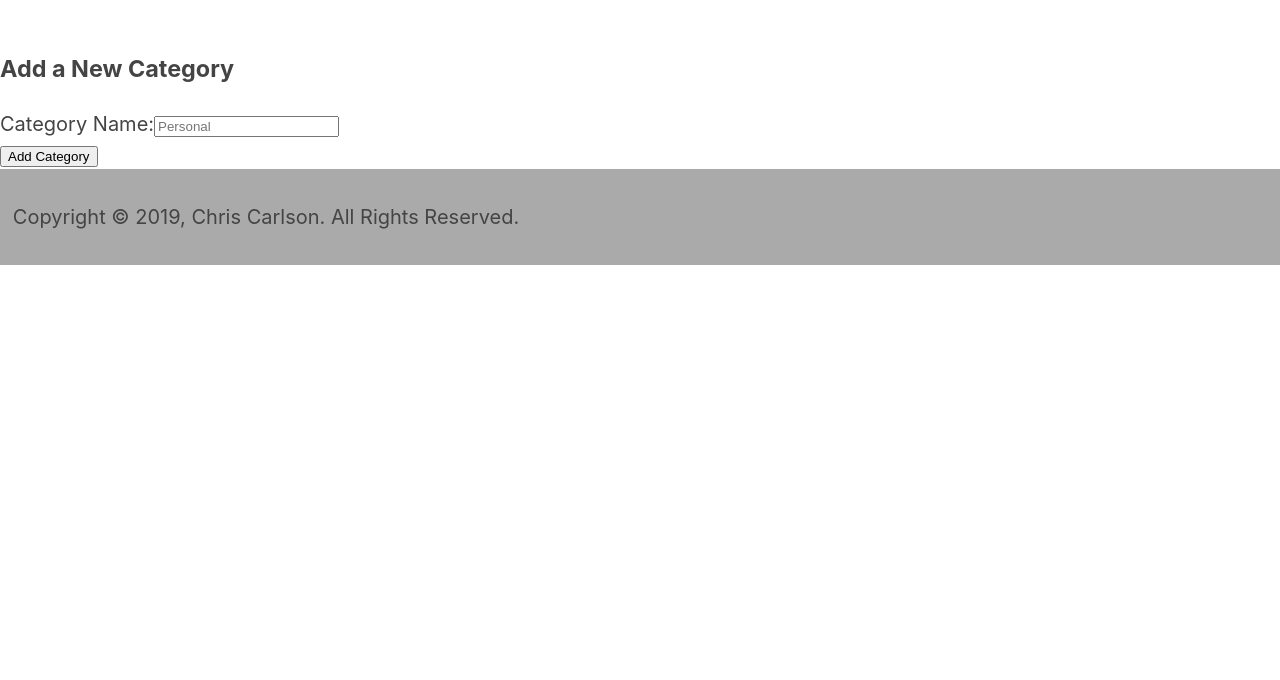
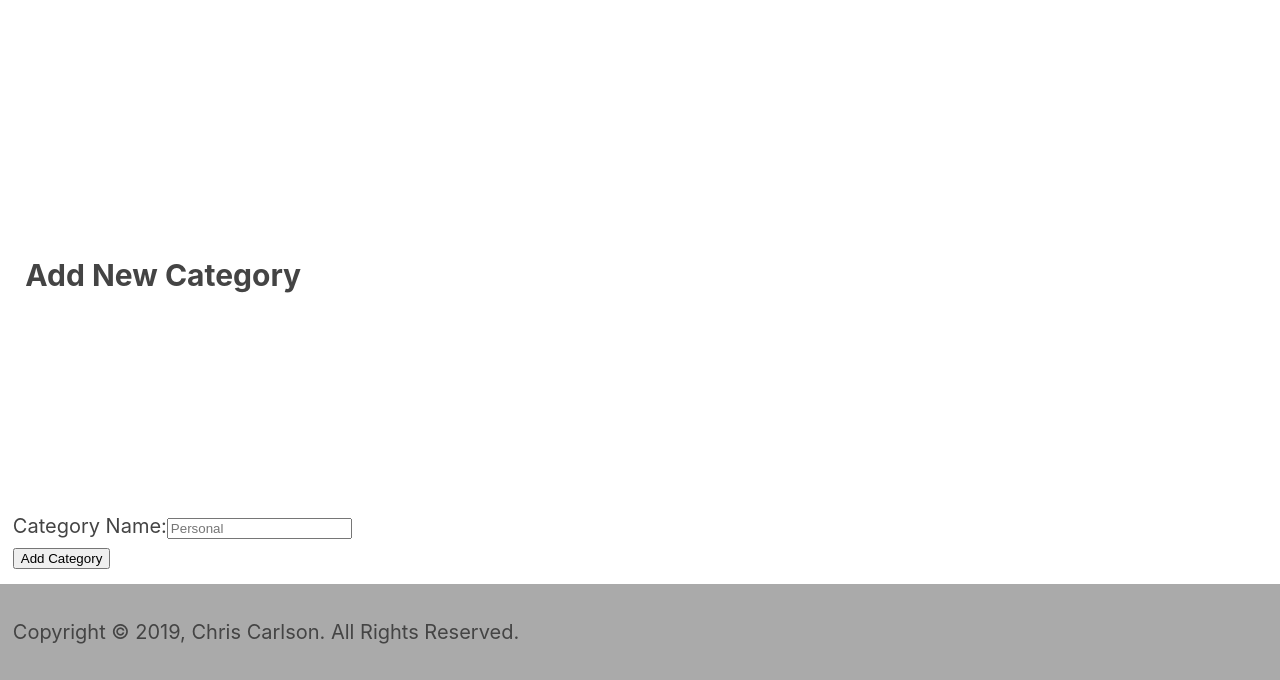
Before and after one commit to chriscarlsondev/muchtodo-client, a React (Create React App) app: page /addnewcategory in a window 1280 px wide. Shown: the part 520-1200 px from the top of the page. Before the commit the page ends 800 px from the top, so only its background shows below. Built offline with nearby package versions, Linux system fonts and the light colour scheme.

Commit message:
added now.json and made minor UI changes to add category form

```diff
--- a/src/components/AddCategoryForm/AddCategoryForm.js
+++ b/src/components/AddCategoryForm/AddCategoryForm.js
@@ -4,16 +4,20 @@ import './AddCategoryForm.css'
 export default class AddCategoryForm extends Component {
   render() {
       return <>
+          <section>
+          <header>
+            <h2>Add New Category</h2>
+        </header>
          <form id="add-new-category">
           <div className="form-section">
-            <h3>Add a New Category</h3>
             <label htmlFor="category-name">Category Name:</label>
             <input type="text" id="category-name" name="category-name" placeholder="Personal" required />
           </div>
           <div className="form-section">
             <button type="submit">Add Category</button>
           </div>
-          </form>
+              </form>
+              </section>
     </>
   }
 }
```
Also changed, not shown: public/now.json (added, +14 -0 lines).
